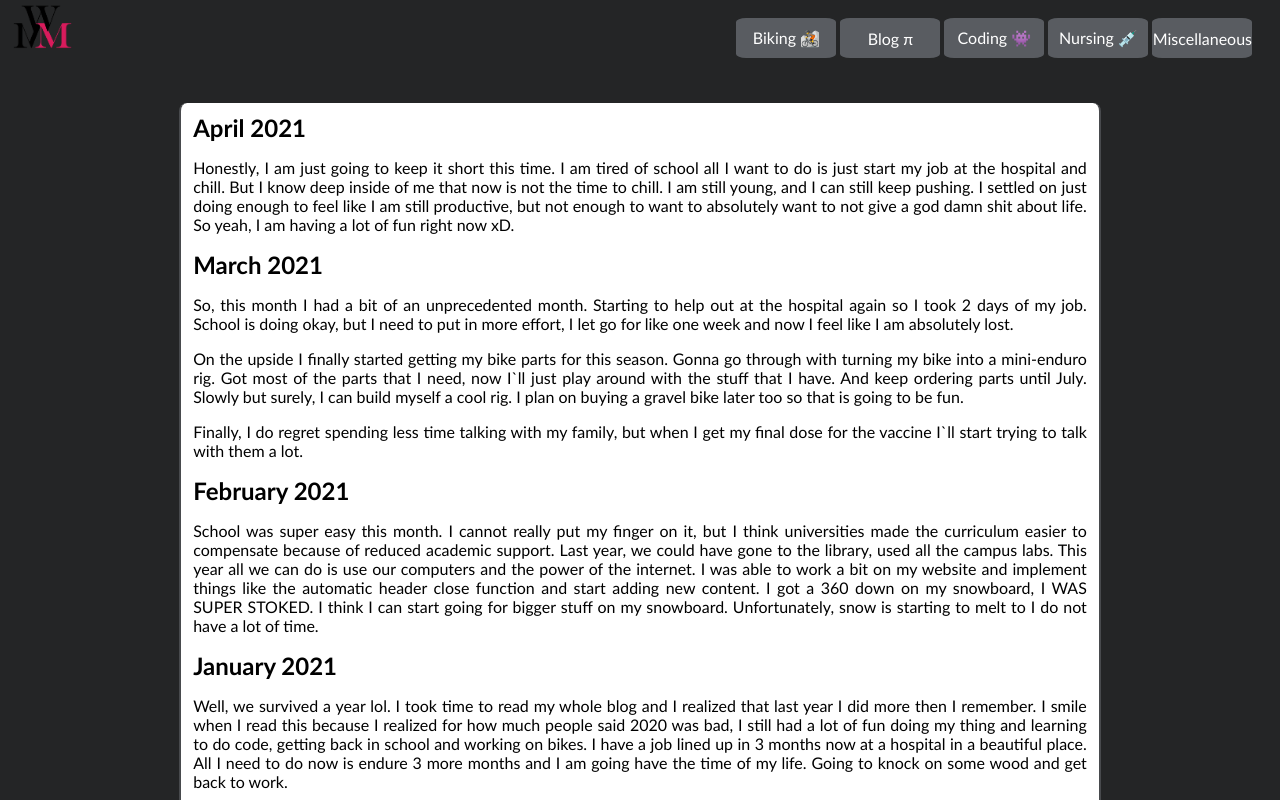
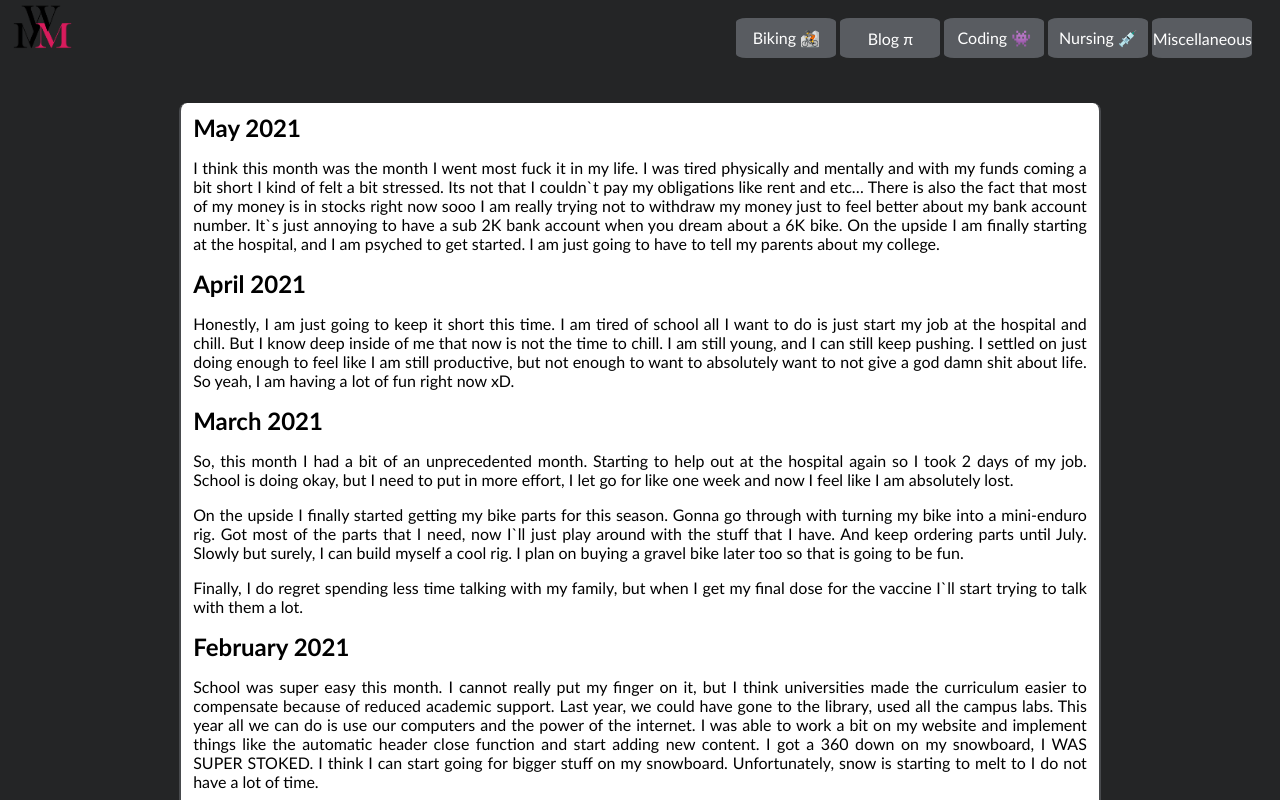
Before and after one commit to MickaelMedia/MickaelMedia, a React (Create React App) app: page /#/BlogMonth in a window 1280 px wide. Shown: the top 800 px of the page. Built offline with nearby package versions, Linux system fonts and the light colour scheme.

Commit message:
may 2021

```diff
--- a/src/Section/About_Me.js
+++ b/src/Section/About_Me.js
@@ -13,6 +13,7 @@ function AboutMe() {
             </article>
             <article>
                 <h2>Dev Notes</h2>
+                <p>2021-06-03: Added may 2021 section in the blog</p>
                 <p>2021-06-02: I WAS FINALLY ABLE TO FIX MY RELOADNIG PROBLEM FOR CHRIST SAKES. Just had to change browserRouter to HashRouter. I have no idea how it fixed my problem but it works so thanks internet.</p>
                 <p>2021-05-27: Added Nursing Tab, going to add a french toggler soon.</p>
                 <p>2021-05-17: Added April to my Blog, took a small hiatus but I am back bby.</p>
--- a/src/Section/Blog/Blog.js
+++ b/src/Section/Blog/Blog.js
@@ -7,6 +7,8 @@ function Blog() {
         <div>
             <div className="blog">
                 <article>
+                    <h2>May 2021</h2>
+                    <p>I think this month was the month I went most fuck it in my life. I was tired physically and mentally and with my funds coming a bit short I kind of felt a bit stressed. Its not that I couldn`t pay my obligations like rent and etc…  There is also the fact that most of my money is in stocks right now sooo I am really trying not to withdraw my money just to feel better about my bank account number. It`s just annoying to have a sub 2K bank account when you dream about a 6K bike. On the upside I am finally starting at the hospital, and I am psyched to get started. I am just going to have to tell my parents about my college.</p>
                     <h2>April 2021</h2>
                     <p>Honestly, I am just going to keep it short this time. I am tired of school all I want to do is just start my job at the hospital and chill. But I know deep inside of me that now is not the time to chill. I am still young, and I can still keep pushing. I settled on just doing enough to feel like I am still productive, but not enough to want to absolutely want to not give a god damn shit about life.  So yeah, I am having a lot of fun right now xD.</p>
                     <h2>March 2021</h2>
```
Also changed, not shown: 1 other file (tests, documents, lock files or other folders).
